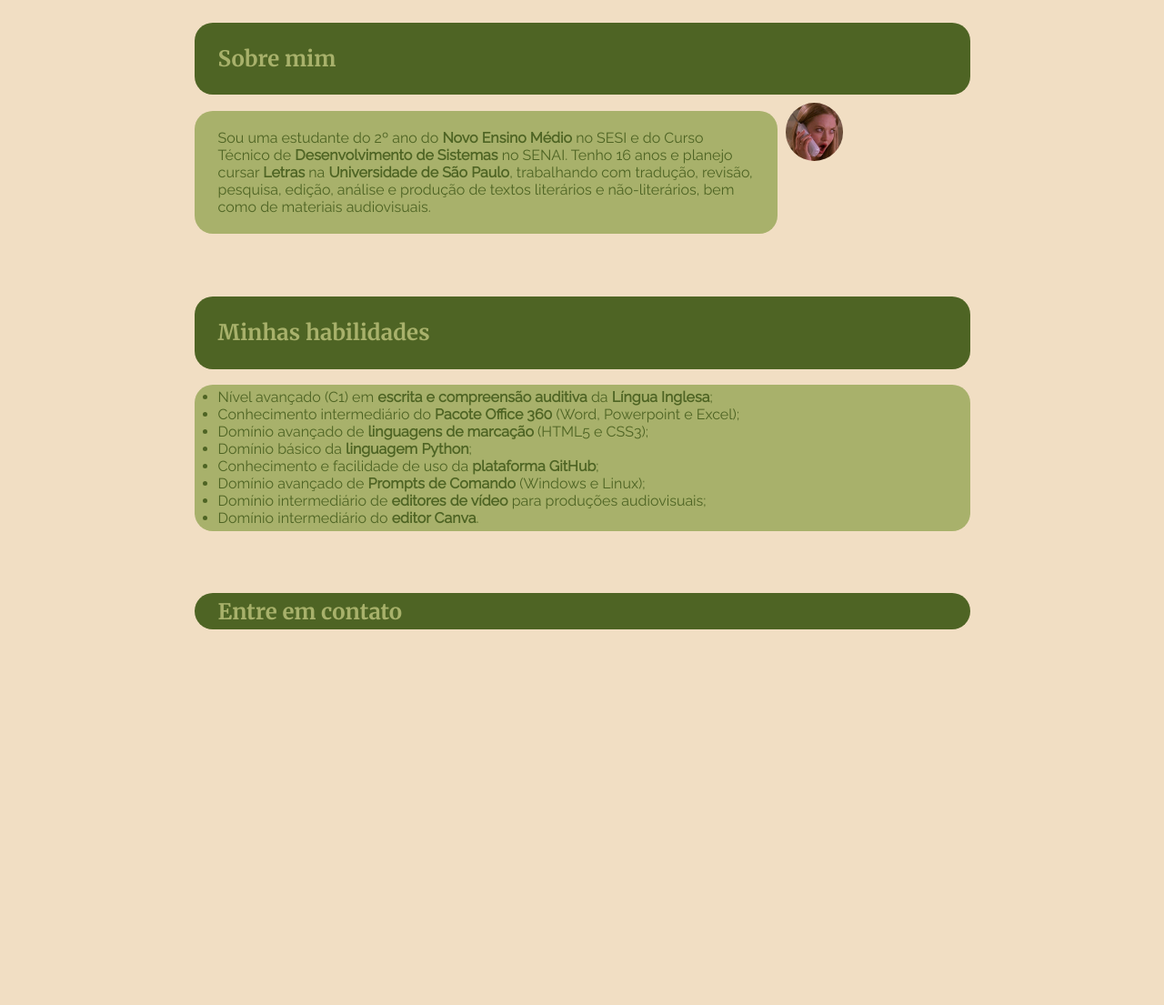
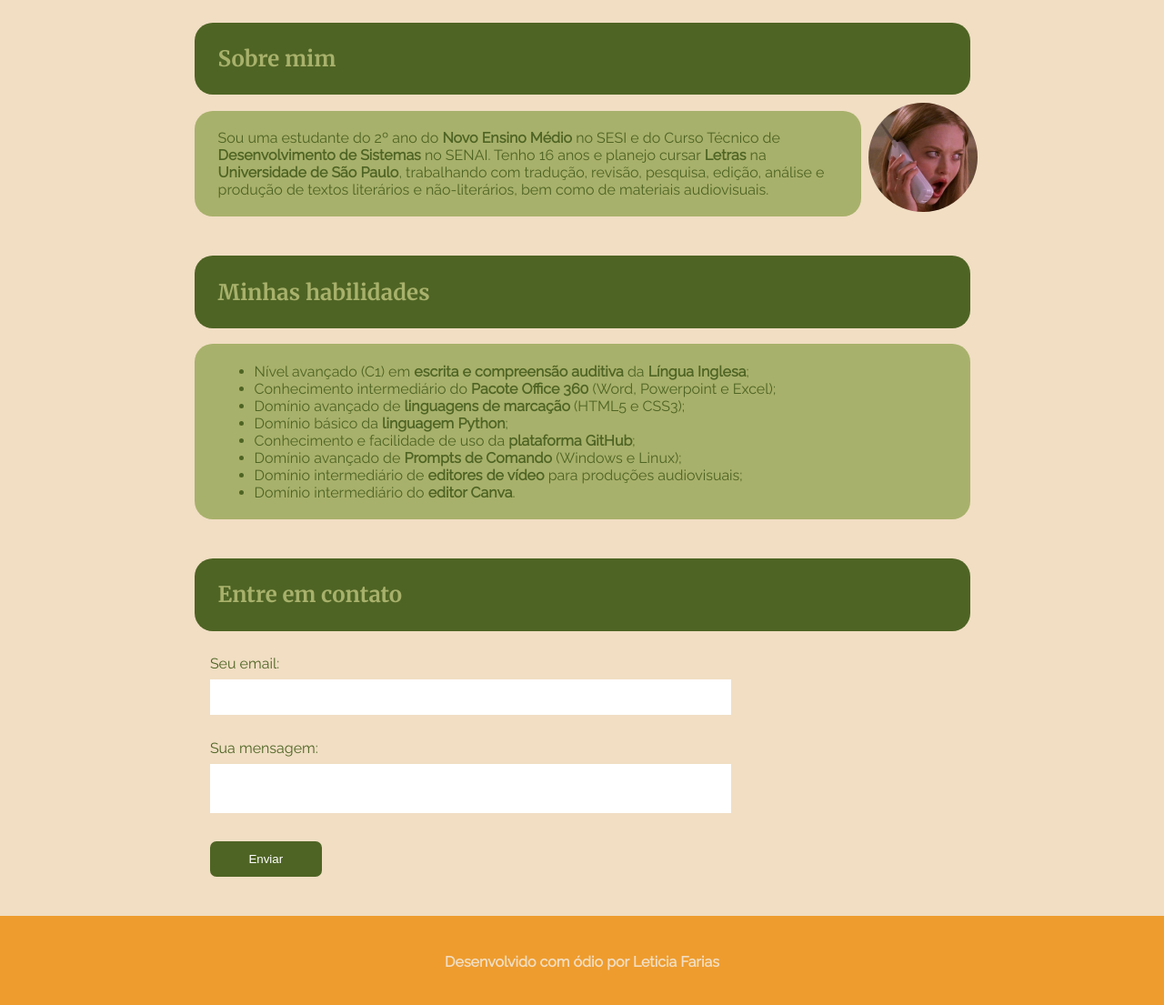
Before and after one commit to fariasleticia/pagina_pessoal_basica, a plain HTML site: page index.html in a window 1280 px wide. Shown: the part 197-1302 px from the top of the page at 91% size. Before the commit the page ends 936 px from the top, so only its background shows below. Drawn offline with Linux system fonts and the light colour scheme.

Commit message:
Correção de erros, mudanças de estilo e adição do formulário e funcionalidades em JavaScript.

```diff
--- a/index.html
+++ b/index.html
@@ -4,20 +4,17 @@
     <meta charset="UTF-8">
     <meta name="viewport" content="width=device-width, initial-scale=1.0">
     <link rel="stylesheet" href="style.css">
-    <title>:P</title>
+    <title>Leticia F. Cassimiro</title>
 </head>
 <body>
     <!-- cabeçalho -->
     <header>
         <h1>Leticia F. Cassimiro</h1>
-        <h3>Estudante do Ensino Médio, envolvida em pesquisas e projetos nas áreas de Linguagens e Ciências Humanas</h3>
+        <h3>Estudante do Ensino Médio e do Curso Técnico de Desenvolvimento de Sistemas</h3>
     </header>
-
-    <div id = "conteudo_pag">
 
     <!-- seção sobre mim -->
     <section id = "sobre">
-
         <div class = "titulo">
             <h2>Sobre mim</h2>
         </div>
@@ -30,7 +27,7 @@
                 </p>
             </div>
             <div>
-                    <img src="foto-perfil-mm-quadrada.jpg" alt="imagem de perfil" width="30%">
+                <img src="foto-perfil-mm-quadrada.jpg" alt="imagem de perfil" width="120px">
             </div>
         </div>
     </section>
@@ -40,7 +37,8 @@
         <div class = "titulo">
             <h2 >Minhas habilidades</h2>
         </div>
-            <ul class = "texto">
+        <div class = "texto">
+            <ul id = "lista_hab">
                 <li>Nível avançado (C1) em <b>escrita e compreensão auditiva</b> da <b>Língua Inglesa</b>;</li>
                 <li>Conhecimento intermediário do <b>Pacote Office 360</b> (Word, Powerpoint e Excel);</li>
                 <li>Domínio avançado de <b>linguagens de marcação</b> (HTML5 e CSS3);</li>
@@ -50,18 +48,28 @@
                 <li>Domínio intermediário de <b>editores de vídeo</b> para produções audiovisuais;</li>
                 <li>Domínio intermediário do <b>editor Canva</b>.</li>
             </ul>
+        </div>
     </section>
 
     <!-- seção contato -->
     <section id = "contato">
-            <h2 class = "titulo">Entre em contato</h2>
+        <div class = "titulo">
+            <h2 >Entre em contato</h2>
+        </div>
+        <div id = "formulario">
+            <form action = "" autocomplete="on">
+                <label for = "email">Seu email:</label><br>
+                <input type="email" id="email" name="email" required><br><br>
+                <label for ="message">Sua mensagem:</label><br>
+                <textarea name="message" required></textarea><br><br>
+                <input type="submit" value="Enviar">
+            </form>
+        </div>
     </section>
-
-    </div>
 
     <!-- rodapé -->
     <footer>
-        <h4></h4>
+        <h4>Desenvolvido com ódio por <b>Leticia Farias</b></h4>
     </footer>
 </body>
 </html>
--- a/style.css
+++ b/style.css
@@ -1,35 +1,52 @@
+/*importação de fontes externas*/
 @import url('https://fonts.googleapis.com/css2?family=Raleway&display=swap');
 @import url('https://fonts.googleapis.com/css2?family=Merriweather:wght@700&family=Raleway&display=swap');
 
+/* definição da fonte, cor da fonte, cor do fundo e margem da página inteira */
 body {
+    margin: -1% 0 0 0;
+    font-family: 'Raleway', sans-serif;
     background-color: #f1dec3;
     color: #ee9c2e;
-    margin: -1% 0 0 0;
-    font-family: 'Raleway', sans-serif;
 }
 
+/* definição da fonte para títulos da página inteira */
 h1, h2 {
     font-family: 'Merriweather', serif;
 }
 
+/* definição da cor de fundo, cor das fontes, alinhamento e margens (interna e externa) do cabeçalho */
 header {
+    text-align: center;
+    margin-bottom: 3%;
+    padding: 2%;
     background-color: #ee9c2e;
     color: #f1dec3;
-    padding: 2%;
-    margin-bottom: 3%;
-    text-align: center;
 }
 
+/* formatação das seções */
+section {
+    display: flex;
+    flex-direction: column;
+    justify-content: center;
+    margin: 0% 15%;
+    padding: 1%;
+    color: #a8b16b;
+}
+
+/* arredondamento da imagem de perfil */
 img {
     border-radius: 100%;
 }
 
+/* margens e bordas dos campos de título e texto */
 .titulo, .texto {
+    margin: 1%;
     padding: 0.5% 3%;
-    margin: 1%;
     border-radius: 20px;
 }
 
+/* cores do fundo e da fonte dos campos de titulo e texto */
 .titulo {
     background-color: #4e6424;
     color: #a8b16b;
@@ -40,16 +57,48 @@ img {
     color: #4e6424;
 }
 
-section {
+/* transformação da seção "sobre mim" em um flexbox */
+#conteudo_sobre_mim {
     display: flex;
-    flex-direction: column;
-    color: #a8b16b;
-    margin: 2% 15%;
-    padding: 1%;
-    justify-content: center;
 }
 
-#conteudo_sobre_mim {
+/* estilização do formulário */
+#formulario {
+    margin: 2% 3%;
+    color:#4e6424;
+}
+
+input[type="text"],
+input[type="email"],
+textarea {
+    width: 70%;
+    padding: 12px 20px;
+    margin: 1% 0;
+    box-sizing: border-box;
+    resize: none;
+    border-style: none;
+}
+
+/* estilização do botão de envio */
+input[type=submit] {
+    width: 15%;
+    padding: 12px 20px;
+    box-sizing: border-box;
+    background-color: #4e6424;
+    color: white;
+    font-weight: 200%;
+    border: none;
+    border-radius: 7px;
+    cursor: pointer;
+}
+
+/* formatação do rodapé */
+footer {
     display: flex;
-    flex-direction: row;
+    justify-content: center;
+    background-color: #ee9c2e;
+    color:#f1dec3;
+    height: 20%;
+    margin-top: 1%;
+    padding: 1.5%;
 }
```
Lines whose indentation alone changed are shown as unchanged.
